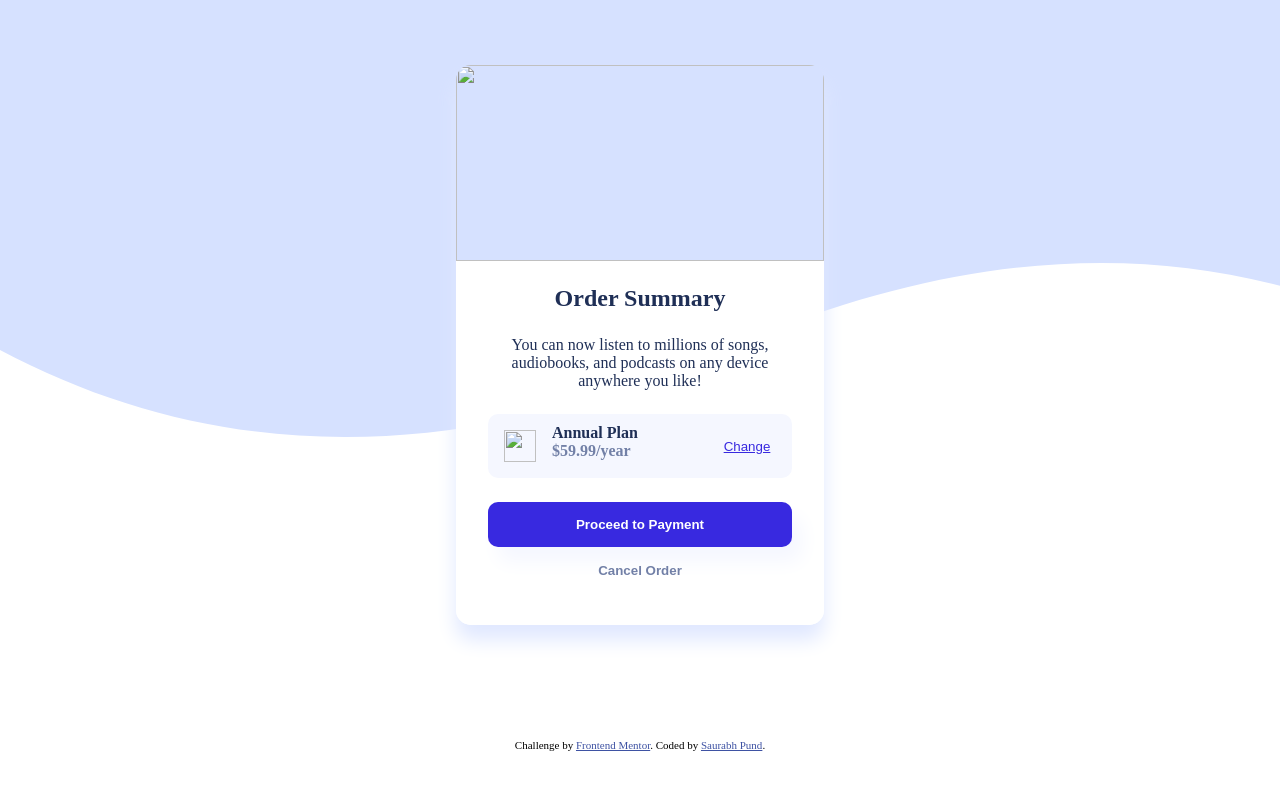
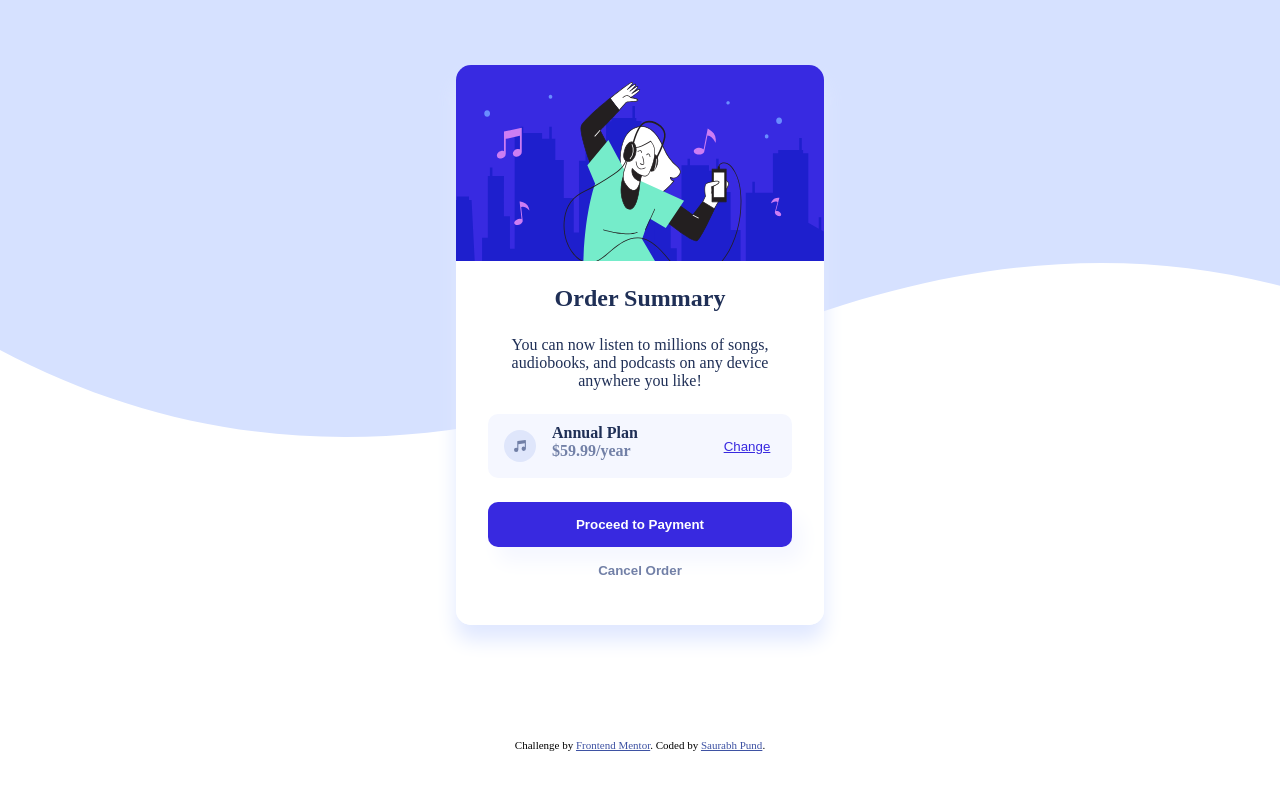
Before and after one commit to saurabhpund/Order-Summary-Component-Main, a plain HTML site: page index.html in a window 1280 px wide. Drawn offline with Linux system fonts and the light colour scheme; the site is published under a folder, as on GitHub Pages, so addresses that start at the root find nothing.

Commit message:
Update index.html

```diff
--- a/index.html
+++ b/index.html
@@ -18,7 +18,7 @@
     <div class="img-container">
       <div class="container">
         <div class="card-img">
-          <img src="/images/illustration-hero.svg" />
+          <img src="images/illustration-hero.svg" />
         </div>
 
         <div class="card">
@@ -28,7 +28,7 @@
             any device anywhere you like!
           </p>
           <div class="plan">
-            <img src="/images/icon-music.svg" alt="" />
+            <img src="images/icon-music.svg" alt="" />
             <p>
               <strong> Annual Plan </strong>
               <b> $59.99/year </b>
```
